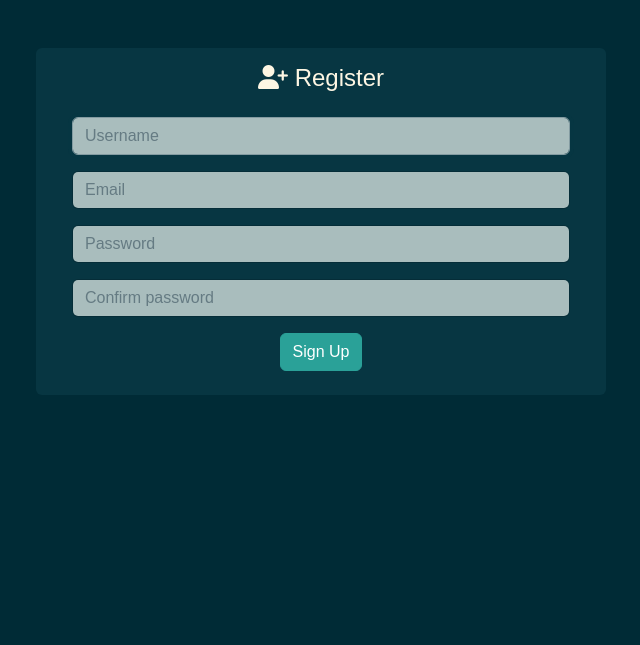
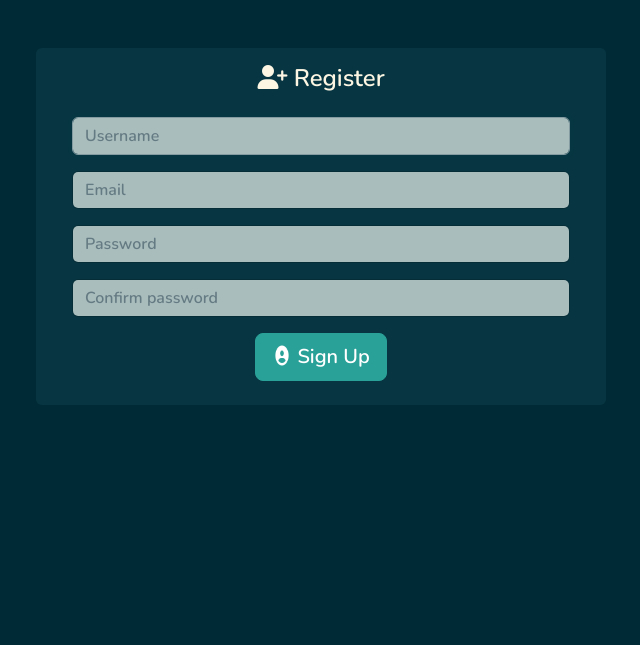
Before and after one commit to israel-oye/CiStash, a Flask app: page /auth/register in a window 1280 px wide. Shown: the part 73-718 px from the top of the page, without its empty margins (319-959 px from the left). Run offline with Flask 3, Linux system fonts and the light colour scheme; parts of the project's set-up code (start-up, migrations or seed data) failed here and were passed over; some libraries are stand-ins or nearby versions.

Commit message:
Make more cosmetic changes and add font

```diff
--- a/src/static/assets/index.js
+++ b/src/static/assets/index.js
@@ -2,6 +2,7 @@ let values = ['Upload', `<i class=" text-primary fa-solid fa-upload fa-bounce fa
 let currentIndex = 0;
 let uploadElem = document.querySelector('#upload-nav');
 
+if (uploadElem) {
     setInterval(() => {
         uploadElem.innerHTML = values[currentIndex];
         currentIndex++;
@@ -10,3 +11,4 @@ setInterval(() => {
         }
 
     }, 10000)
+}
--- a/src/static/css/stylesheet.css
+++ b/src/static/css/stylesheet.css
@@ -1,5 +1,6 @@
 body {
     min-height: 100vh;
+    font-family: 'Nunito', sans-serif;
     font-family: 'Poppins', sans-serif;
     font-family: 'Roboto', sans-serif;
     font-family: 'Work Sans', sans-serif;
@@ -18,7 +19,6 @@ p {
 }
 
 .body-text {
-    font-family: 'Poppins', sans-serif;
     font-family: 'Nunito', sans-serif;
 }
 
--- a/src/templates/_layout.html
+++ b/src/templates/_layout.html
@@ -15,7 +15,7 @@
 
     <link rel="preconnect" href="https://fonts.googleapis.com">
     <link rel="preconnect" href="https://fonts.gstatic.com" crossorigin>
-    <link href="https://fonts.googleapis.com/css2?family=Fredoka+One&family=Montserrat:wght@600&family=Poppins:wght@400;500&family=Roboto&family=Varela+Round&family=Work+Sans:wght@400;700;900&display=swap" rel="stylesheet">
+    <link href="https://fonts.googleapis.com/css2?family=Nunito:wght@600&family=Fredoka+One&family=Montserrat:wght@600&family=Poppins:wght@400;500&family=Roboto&family=Varela+Round&family=Work+Sans:wght@400;700;900&display=swap" rel="stylesheet">
 
     <link rel="stylesheet" href="https://unpkg.com/dropzone@5/dist/min/dropzone.min.css" type="text/css" />
     <script src="https://unpkg.com/dropzone@5/dist/min/dropzone.min.js"></script>
--- a/src/templates/course_page.html
+++ b/src/templates/course_page.html
@@ -33,12 +33,12 @@
                     </a>
                 </td>
                 <td>
-                    <a class="btn btn-secondary" href="{{doc.download_link}}" target="_blank" rel="noopener noreferrer" title="Open in browser">
-                        <i class="fa-solid fa-up-right-from-square fa-2xs"></i>
+                    <a class="btn btn-sm btn-secondary float-end" href="{{doc.download_link}}" target="_blank" rel="noopener noreferrer" title="Open in browser">
+                        <i class="fa-solid fa-up-right-from-square fa-xs"></i>
                     </a>
                 </td>
                 <td>
-                    <button type="button" class="btn btn-success float-end downloader" value="{{doc.uuid}}"><i class="fa-solid fa-file-arrow-down fa-bounce"></i> Download</button>
+                    <button type="button" class="btn btn-sm btn-success float-end downloader" value="{{doc.uuid}}"><i class="fa-solid fa-file-arrow-down fa-bounce"></i> Download</button>
                 </td>
             </tr>
             {% endfor %}
--- a/src/templates/login.html
+++ b/src/templates/login.html
@@ -5,7 +5,7 @@
 {% block body %}
 <div class="container pt-5">
     <div class="row justify-content-center">
-        <div class="col-6 bg-dark rounded m-auto">
+        <div class="col-9 col-lg-6 bg-dark rounded m-auto">
             <h4 class="text-center text-light pt-3"><i class="fa-solid fa-right-to-bracket"></i> Login</h4>
             <form action="{{url_for('auth_bp.login')}}" method="post" class="form m-4 w-85">
                 <input type="hidden" name="csrf-token" value="{{csrf_token()}}">
@@ -19,7 +19,7 @@
                         <input type="password" name="password" class="form-control">
                     </div>
                     <div class="mb-3 text-center">
-                        <input type="submit" value="Log in" formaction="{{url_for('auth_bp.login')}}" class="btn btn-success mt-2">
+                        <button class="btn btn-lg btn-success mt-2" type="submit" formaction="{{url_for('auth_bp.login')}}"><i class="fa-solid fa-door-open"></i> Login</button>
                     </div>
                 </div>
 
--- a/src/templates/register.html
+++ b/src/templates/register.html
@@ -5,7 +5,7 @@
 {% block body %}
 <div class="container pt-5">
     <div class="row justify-content-center">
-        <div class="col-6 bg-dark rounded m-auto">
+        <div class="col-9 col-lg-6 bg-dark rounded m-auto">
             <h4 class="text-center text-light pt-3"><i class="fa-solid fa-user-plus"></i> Register</h4>
             <form action="{{url_for('auth_bp.register')}}" method="post" class="m-4 w-85">
                 {{ form.csrf_token }}
@@ -46,7 +46,7 @@
                 </div>
 
                 <div class="mb-3 text-center">
-                    <input type="submit" value="Sign Up" class="btn btn-success mt-3">
+                    <button class="btn btn-lg btn-success mt-3" type="submit"><i class="fa-solid fa-circle-user fa-flip" style="--fa-animation-duration: 5s;"></i> Sign Up</button>
                 </div>
             </form>
         </div>
```
Lines whose indentation alone changed are shown as unchanged.
